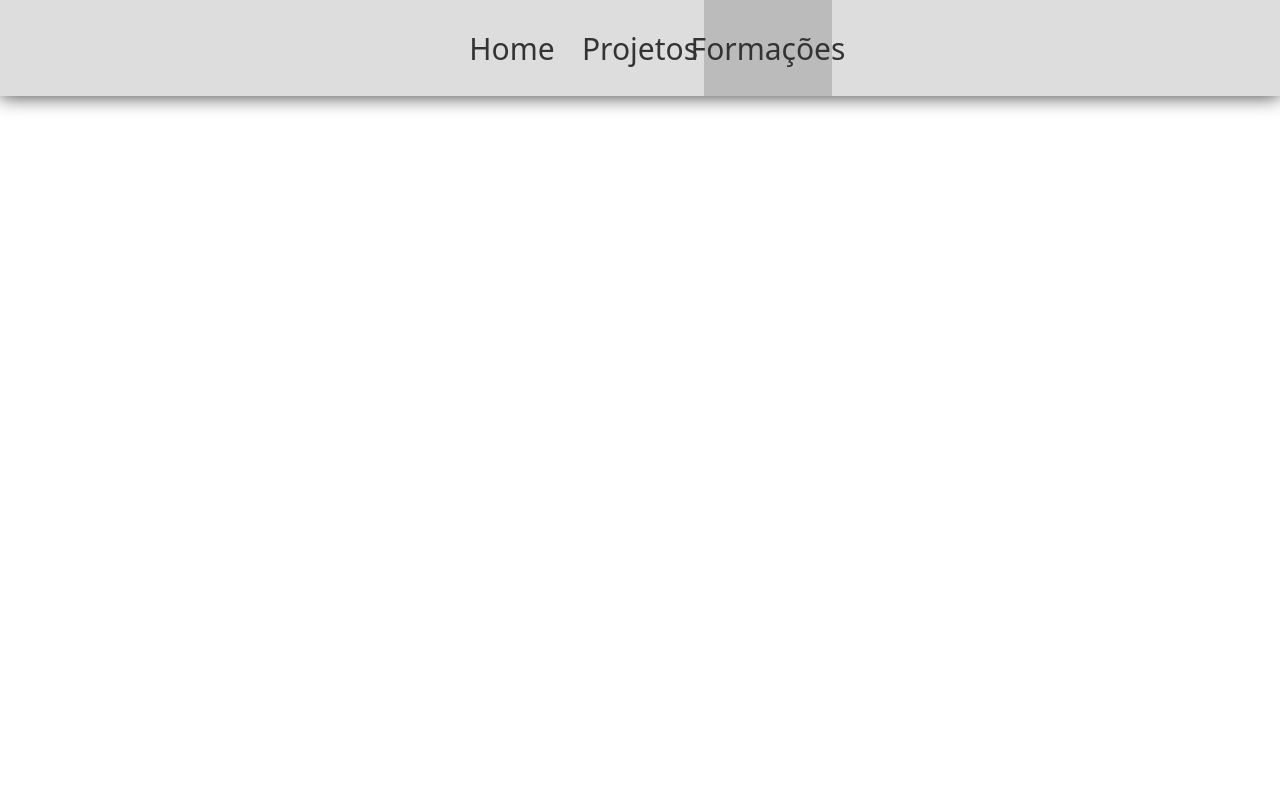
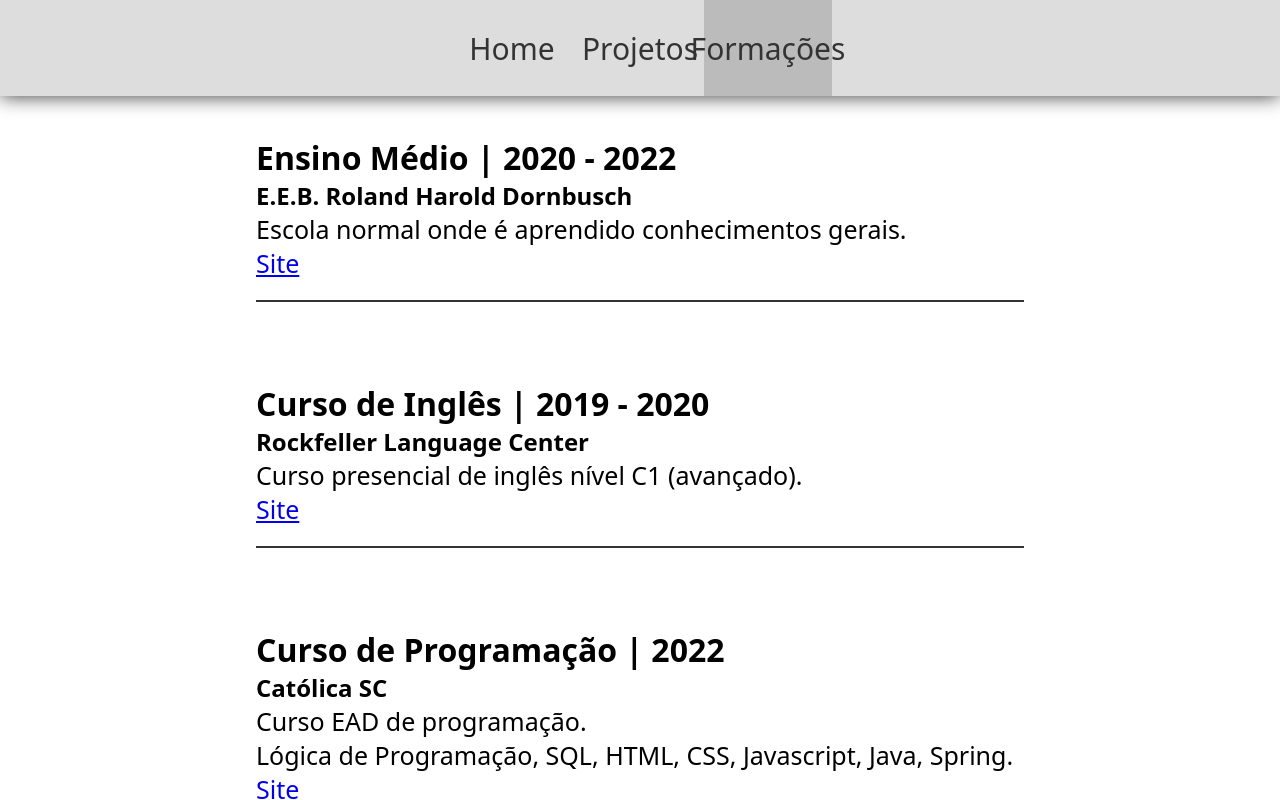
Before and after one commit to BlankSenai/atividade-portfolio, a plain HTML site: page formacoes.html in a window 1280 px wide. Drawn offline with Linux system fonts and the light colour scheme.

Commit message:
develop formations page

```diff
--- a/formacoes.html
+++ b/formacoes.html
@@ -14,6 +14,73 @@
     <a href="projetos.html">Projetos</a>
     <a href="formacoes.html" style="background-color: #bbb;">Formações</a>
   </header>
+
+  <main>
+    <div class="formations-container">
+      <div class="formation">
+        <h1>Ensino Médio | 2020 - 2022</h1>
+
+        <h2>E.E.B. Roland Harold Dornbusch</h2>
+
+        <p>Escola normal onde é aprendido conhecimentos gerais.</p>
+
+        <a href="https://escolarolandhd.blogspot.com/2009/05/quem-foi-roland-harold-dornbusch.html"
+          target="_blank">Site</a>
+
+        <div class="line"></div>
+      </div>
+
+      <div class="formation">
+        <h1>Curso de Inglês | 2019 - 2020</h1>
+
+        <h2>Rockfeller Language Center</h2>
+
+        <p>Curso presencial de inglês nível C1 (avançado).</p>
+
+        <a href="https://rockfeller.com.br/" target="_blank">Site</a>
+
+        <div class="line"></div>
+      </div>
+
+      <div class="formation">
+        <h1>Curso de Programação | 2022</h1>
+
+        <h2>Católica SC</h2>
+
+        <p>Curso EAD de programação. <br>
+          Lógica de Programação, SQL, HTML, CSS, Javascript, Java, Spring.</p>
+
+        <a href="https://www.catolicasc.org.br/" target="_blank">Site</a>
+
+        <div class="line"></div>
+      </div>
+
+      <div class="formation">
+        <h1>Técnico em Desenvolvimento de Sistemas | 2023 - 2024</h1>
+
+        <h2>SENAI SC</h2>
+
+        <p>Curso técnico híbrido (presencial e EAD) de análise e desenvolvimento de sistemas. <br>
+          Eletroeletrônica, C, Java, MySQL, POO, Arduino, Testes, Projetos, Scrum, Web, React.</p>
+
+        <a href="https://www.sc.senai.br/" target="_blank">Site</a>
+
+        <div class="line"></div>
+      </div>
+
+      <div class="formation">
+        <h1>Vue Bootcamp | 2024</h1>
+
+        <h2>Udemy</h2>
+
+        <p>Curso online de Vue 3. <br> Vue, Typescript.</p>
+
+        <a href="https://www.udemy.com/pt/" target="_blank">Site</a>
+
+        <div class="line"></div>
+      </div>
+    </div>
+  </main>
 </body>
 
 </html>
--- a/styles.css
+++ b/styles.css
@@ -10,6 +10,7 @@ body {
   display: flex;
   flex-direction: column;
   height: 100vh;
+  overflow: hidden;
 }
 
 main {
@@ -18,7 +19,7 @@ main {
   display: flex;
   flex-direction: column;
   align-items: center;
-  justify-content: center;
+  overflow: auto;
 }
 
 header {
@@ -30,6 +31,7 @@ header {
   display: flex;
   align-items: center;
   justify-content: center;
+  z-index: 2;
 }
 
 header a {
@@ -43,14 +45,15 @@ header a {
   display: flex;
   align-items: center;
   justify-content: center;
+  transition: 0.2s;
 }
 
 header a:hover {
   background-color: #bbb;
-  transition: 0.2s;
 }
 
 .profile-container {
+  margin-top: 100px;
   width: 60%;
   display: flex;
   flex-direction: column;
@@ -67,7 +70,7 @@ header a:hover {
 }
 
 .avatar:hover {
-  transform: scale(1.05);
+  transform: scale(1.1);
 }
 
 .name {
@@ -78,7 +81,7 @@ header a:hover {
 
 .overview {
   color: #333;
-  font-size: 22px;
+  font-size: 24px;
 }
 
 .links {
@@ -89,8 +92,41 @@ header a:hover {
 
 .link {
   background-color: #fff;
-  font-size: 24px;
+  font-size: 26px;
   margin-right: 20px;
   color: #333;
   font-weight: bold;
+  transition: 0.2s;
 }
+
+.link:hover {
+  transform: scale(1.1);
+}
+
+.formations-container {
+  width: 60%;
+  display: flex;
+  flex-direction: column;
+}
+
+.formation {
+  width: 100%;
+  padding: 20px 0px;
+  margin: 20px 0px;
+}
+
+.formation a, p {
+  font-size: 25px;
+  transition: 0.2s;
+}
+
+.formation a:hover {
+  transform: scale(1.1);
+}
+
+.line {
+  width: 100%;
+  height: 2px;
+  background-color: #333;
+  margin-top: 20px;
+}
```
